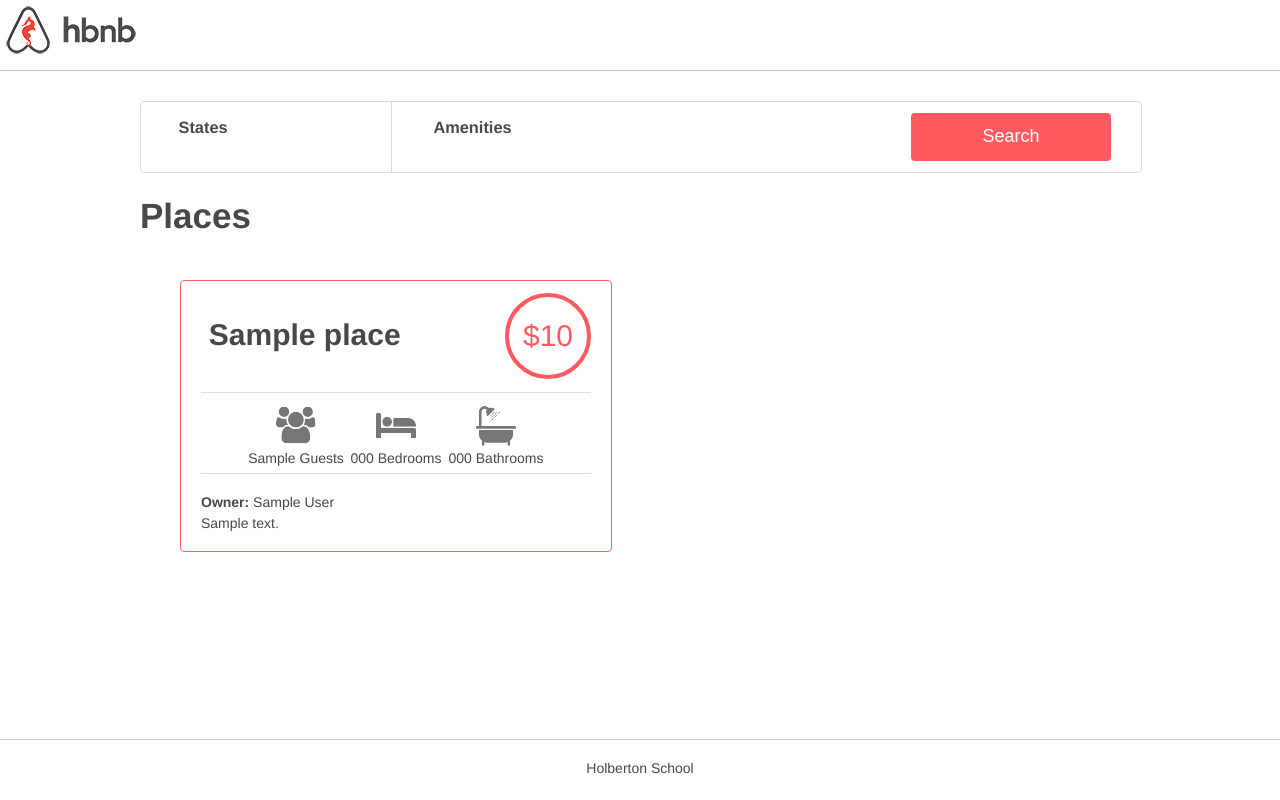
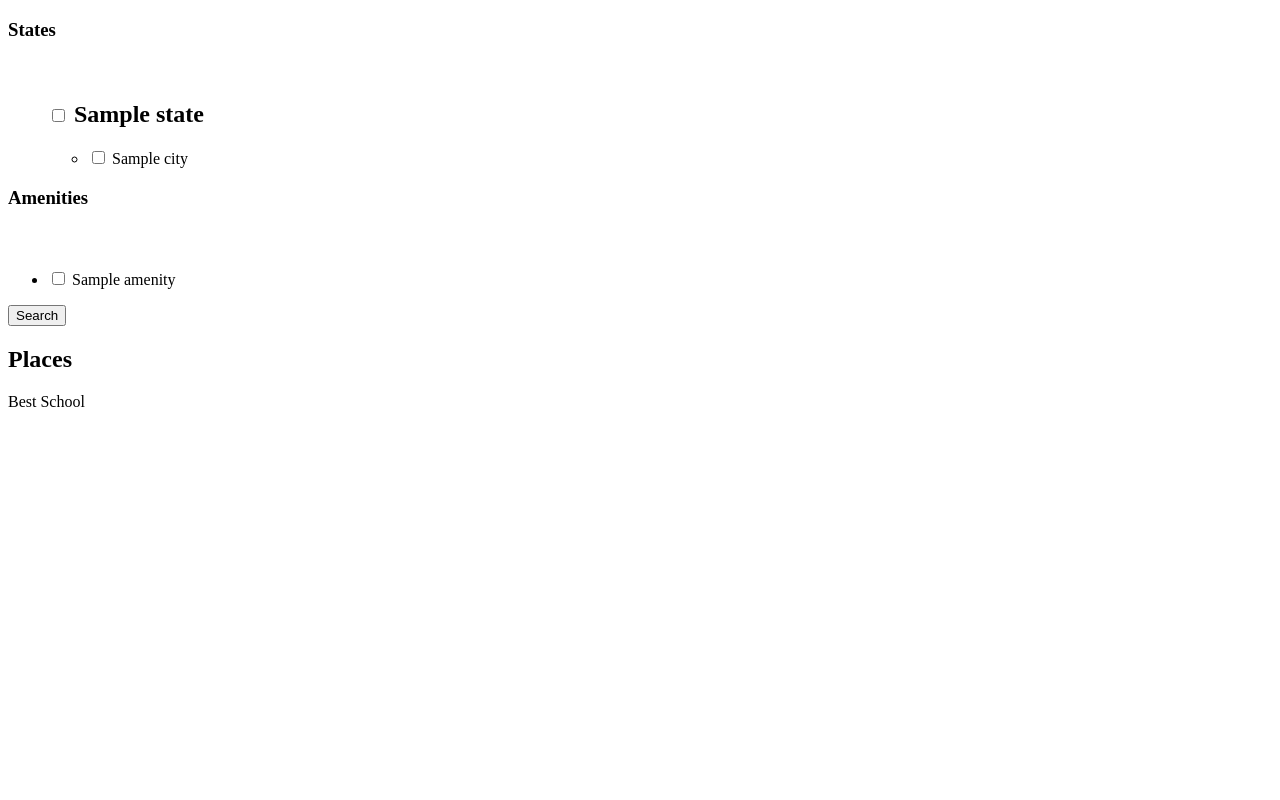
Before and after one commit to LabyKreative/AirBnB_clone_v4, a Python web app: template web_dynamic/templates/100-hbnb.html in a window 1280 px wide. Run offline with Jinja, Linux system fonts and the light colour scheme; the template is opened without the code that fills it: most values are stand-ins (such as "Sample title", 1, 10 or a date in 2020); some libraries are stand-ins or nearby versions.

Commit message:
Update 100-hbnb

```diff
--- a/web_dynamic/templates/100-hbnb.html
+++ b/web_dynamic/templates/100-hbnb.html
@@ -1,78 +1,79 @@
 <!DOCTYPE html>
-<html lang="en">
-  <head>
-    <meta charset="UTF-8">
-    <link rel="stylesheet" type="text/css" href="../static/styles/4-common.css">
-    <link rel="stylesheet" type="text/css" href="../static/styles/3-header.css">
-    <link rel="stylesheet" type="text/css" href="../static/styles/3-footer.css">
-    <link rel="stylesheet" type="text/css" href="../static/styles/6-filters.css">
-    <link type="text/css" rel="stylesheet" href="../static/styles/8-places.css">
-    <link rel="icon" href="../static/images/icon.png" />
-    <title>AirBnB</title>
-  </head>
-  <body>
-    <header>
-      <div class="logo"></div>
-    </header>
-    <div class="container">
-      <section class="filters">
-	<div class="locations">
-	  <h3>States</h3>
-	  <h4>&nbsp;</h4>
-	  <div class="popover">
-	    <ul>
-	      {% for state in states %}
-	      <li>
-		<h2>{{ state[0].name }}:</h2>
-		<ul>
-		  {% for city in state[1] %}
-		  <li>{{ city.name }}</li>
-		  {% endfor %}
-		</ul>
-	      </li>
-	      {% endfor %}
-	    </ul>
-	  </div>
-	</div>
-	<div class="amenities">
-	  <h3>Amenities</h3>
-	  <h4>&nbsp;</h4>
-	  <div class="popover">
-	    <ul>
-	      {% for amenity in amenities %}
-	      <li>{{ amenity.name }}</li>
-	      {% endfor %}
-	    </ul>
-	  </div>
-	</div>
-	<button type="button">Search</button>
-      </section>
-      <div class="placesh1"><h1>Places</h1></div>
-      <section class="places">
-	<!-- <h1>Places</h1> -->
-	{% for place in places %}
-	<article>
-	  <div class="title_box">
-	    <h2>{{ place.name }}</h2>
-	    <div class="price_by_night">${{ place.price_by_night }}</div>
-	  </div>
-	  <div class="information">
-	    <div class="max_guest">{{ place.max_guest }} Guest{% if place.max_guest != 1 %}s{% endif %}</div>
-            <div class="number_rooms">{{ place.number_rooms }} Bedroom{% if place.number_rooms != 1 %}s{% endif %}</div>
-            <div class="number_bathrooms">{{ place.number_bathrooms }} Bathroom{% if place.number_bathrooms != 1 %}s{% endif %}</div>
-	  </div>
-	  <div class="user">
-            <b>Owner:</b> {{ place.user.first_name }} {{ place.user.last_name }}
-          </div>
-          <div class="description">
-	    {{ place.description | safe }}
-          </div>
-	</article>
-	{% endfor %}
-      </section>
-    </div>
-    <footer>
-      <p>Holberton School</p>
-    </footer>
-  </body>
-</html>
+<HTML lang="en">
+  <HEAD>
+    <META charset="utf-8">
+    <META name="viewport" content="width=device-width">
+    <TITLE>AirBnB</TITLE>
+    <LINK rel="shortcut icon" href="{{ url_for('static', filename='images/icon.png') + '?' + cache_id }}">
+    <LINK rel="stylesheet" href="{{ url_for('static', filename='styles/4-common.css') + '?' + cache_id }}">
+    <LINK rel="stylesheet" href="{{ url_for('static', filename='styles/3-header.css') + '?' + cache_id }}">
+    <LINK rel="stylesheet" href="{{ url_for('static', filename='styles/3-footer.css') + '?' + cache_id }}">
+    <LINK rel="stylesheet" href="{{ url_for('static', filename='styles/6-filters.css') + '?' + cache_id }}">
+    <LINK rel="stylesheet" href="{{ url_for('static', filename='styles/8-places.css') + '?' + cache_id }}">
+    <LINK rel="stylesheet" href="{{ url_for('static', filename='styles/font-awesome.css') + '?' + cache_id }}">
+    <SCRIPT src="https://code.jquery.com/jquery-3.2.1.min.js"></SCRIPT>
+    <SCRIPT src="{{ url_for('static', filename='scripts/100-hbnb.js') + '?' + cache_id }}"></SCRIPT>
+  </HEAD>
+
+  <BODY>
+
+    <HEADER>
+      <DIV id="api_status" class="available">
+      </DIV>
+    </HEADER>
+    <MAIN>
+      <DIV class="container">
+
+	      <SECTION class="filters">
+
+	        <DIV class="locations">
+	          <H3>States</H3>
+	          <H4>&nbsp;</H4>
+	          <UL class="popover">
+	          {% for state in states|sort(attribute='name') %}
+            <H2>
+              <INPUT type="checkbox" data-id="{{ state.id }}" data-name="{{ state.name }}">
+                {{ state.name }}
+              </INPUT>
+            </H2>
+	            <UL>
+		          {% for city in state.cities|sort(attribute='name') %}
+		            <LI>
+                  <INPUT type="checkbox" data-id="{{ city.id }}" data-name="{{ city.name }}">
+                    {{ city.name }}
+                  </INPUT>
+                </LI>
+		          {% endfor %}
+	            </UL>
+	          {% endfor %}
+	          </UL>
+	        </DIV>
+
+	        <DIV class="amenities">
+	          <H3>Amenities</H3>
+	          <H4>&nbsp;</H4>
+	          <UL class="popover">
+	          {% for amenity in amens|sort(attribute='name') %}
+	            <LI>
+                <INPUT type="checkbox" data-id="{{ amenity.id }}" data-name="{{ amenity.name }}">
+                  {{ amenity.name }}
+                </INPUT>
+              </LI>
+	          {% endfor %}
+	          </UL>
+	        </DIV>
+
+	        <BUTTON>Search</BUTTON>
+	      </SECTION>
+
+	      <SECTION class="places">
+	        <H1>Places</H1>
+	      </SECTION>
+      </DIV>
+    </MAIN>
+
+    <FOOTER>
+      Best School
+    </FOOTER>
+  </BODY>
+</HTML>
```
